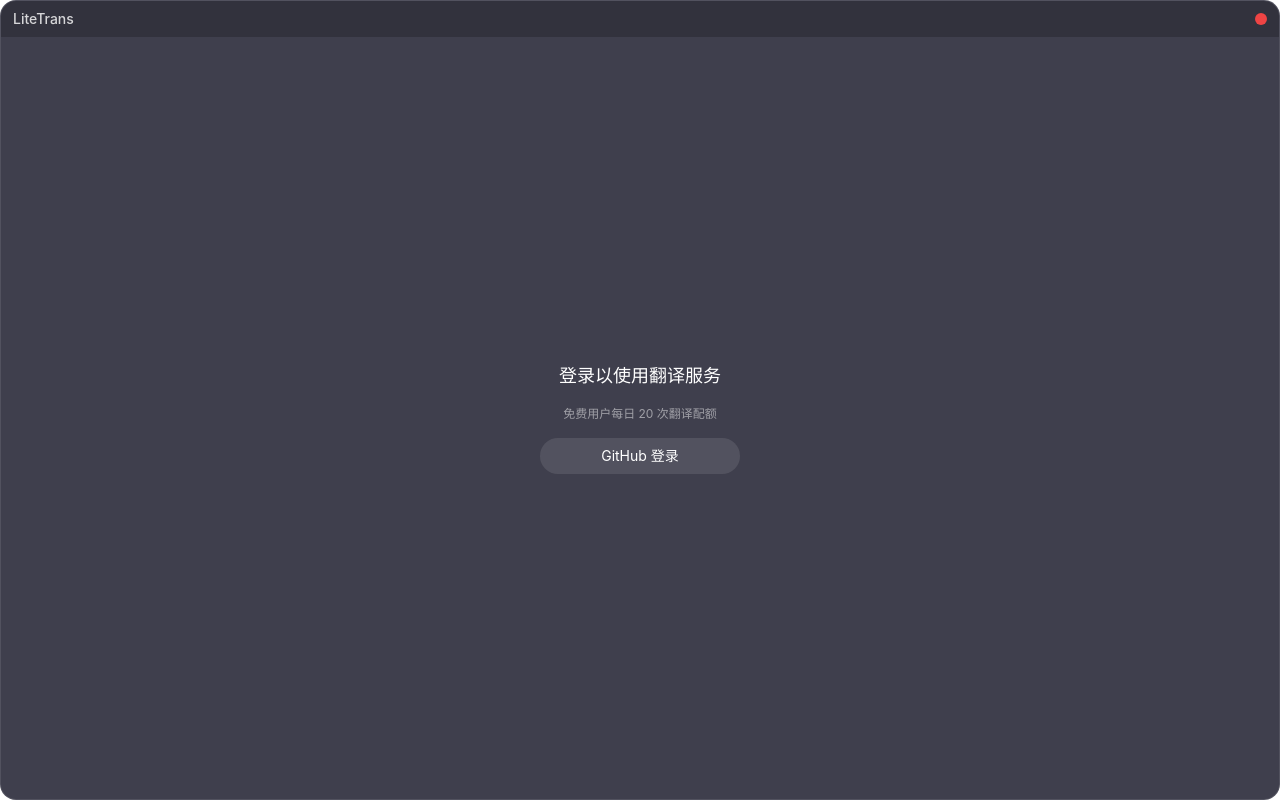
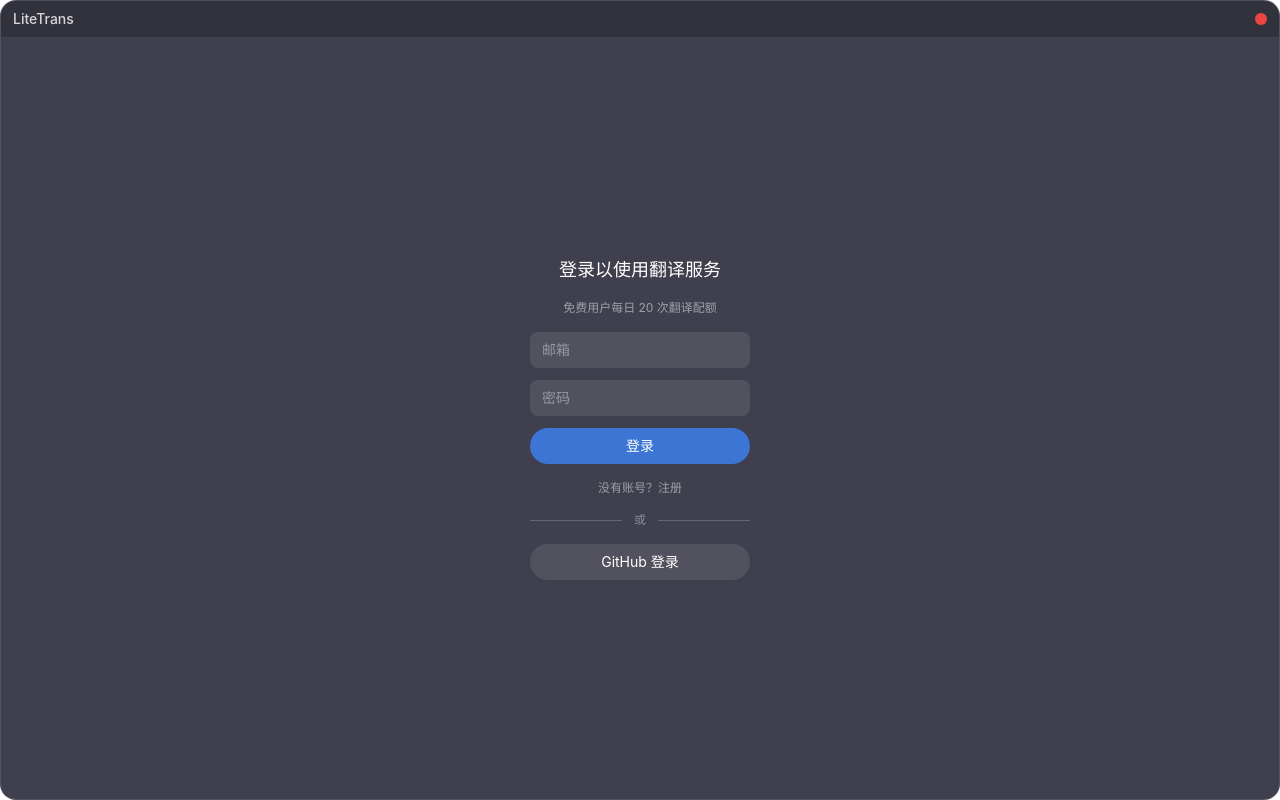
Before and after one commit to xiaowulang-turbo/LiteTrans, a React (Vite) app: page / in a window 1280 px wide. Built offline with nearby package versions, Linux system fonts and the light colour scheme; no server answers.

Commit message:
feat: add email authentication support

```diff
--- a/src/App.tsx
+++ b/src/App.tsx
@@ -28,7 +28,7 @@
 }
 
 function App() {
-  const { user, session, loading: authLoading, quota, signInWithOAuth, signOut, refreshQuota } = useAuth()
+  const { user, session, loading: authLoading, quota, signInWithOAuth, signInWithEmail, signUpWithEmail, signOut, refreshQuota } = useAuth()
   const sessionRef = useRef(session)
   sessionRef.current = session
 
@@ -38,6 +38,10 @@
   const [error, setError] = useState<string>('')
   const [copied, setCopied] = useState(false)
   const [authError, setAuthError] = useState('')
+  const [authMode, setAuthMode] = useState<'login' | 'register'>('login')
+  const [email, setEmail] = useState('')
+  const [password, setPassword] = useState('')
+  const [authSubmitting, setAuthSubmitting] = useState(false)
 
   useEffect(() => {
     if (!authLoading && !user) {
@@ -139,6 +143,30 @@
     if (error) setAuthError(error.message)
   }
 
+  const handleEmailSubmit = async (e: React.FormEvent) => {
+    e.preventDefault()
+    if (!email || !password) {
+      setAuthError('请填写邮箱和密码')
+      return
+    }
+    setAuthError('')
+    setAuthSubmitting(true)
+
+    const { error } = authMode === 'login'
+      ? await signInWithEmail(email, password)
+      : await signUpWithEmail(email, password)
+
+    setAuthSubmitting(false)
+    if (error) {
+      setAuthError(error.message)
+    } else if (authMode === 'register') {
+      setAuthError('')
+      setAuthMode('login')
+      setPassword('')
+      alert('注册成功，请查收验证邮件后登录')
+    }
+  }
+
   const handleLogout = async () => {
     await signOut()
     setView('login')
@@ -174,19 +202,56 @@
         </div>
 
         <div className="flex-1 flex flex-col items-center justify-center p-6 gap-4">
-          <h2 className="text-white text-lg font-medium">登录以使用翻译服务</h2>
+          <h2 className="text-white text-lg font-medium">
+            {authMode === 'login' ? '登录' : '注册'}以使用翻译服务
+          </h2>
           <p className="text-white/50 text-xs text-center">免费用户每日 20 次翻译配额</p>
 
           {authError && <p className="text-red-400 text-xs">{authError}</p>}
 
-          <div className="flex flex-col gap-3 w-full max-w-[200px]">
+          <form onSubmit={handleEmailSubmit} className="flex flex-col gap-3 w-full max-w-[220px]">
+            <input
+              type="email"
+              placeholder="邮箱"
+              value={email}
+              onChange={(e) => setEmail(e.target.value)}
+              className="w-full py-2 px-3 rounded-lg bg-white/10 text-white text-sm placeholder-white/40 outline-none focus:ring-1 focus:ring-white/30"
+            />
+            <input
+              type="password"
+              placeholder="密码"
+              value={password}
+              onChange={(e) => setPassword(e.target.value)}
+              className="w-full py-2 px-3 rounded-lg bg-white/10 text-white text-sm placeholder-white/40 outline-none focus:ring-1 focus:ring-white/30"
+            />
             <button
-              onClick={() => handleOAuthLogin('github')}
-              className="w-full py-2 px-4 rounded-full bg-white/10 hover:bg-white/20 text-white text-sm transition-colors"
+              type="submit"
+              disabled={authSubmitting}
+              className="w-full py-2 px-4 rounded-full bg-blue-500/80 hover:bg-blue-500 disabled:bg-white/10 disabled:text-white/40 text-white text-sm transition-colors"
             >
-              GitHub 登录
+              {authSubmitting ? '处理中...' : (authMode === 'login' ? '登录' : '注册')}
             </button>
+          </form>
+
+          <button
+            onClick={() => { setAuthMode(authMode === 'login' ? 'register' : 'login'); setAuthError('') }}
+            className="text-white/50 hover:text-white/70 text-xs"
+          >
+            {authMode === 'login' ? '没有账号？注册' : '已有账号？登录'}
+          </button>
+
+          <div className="flex items-center gap-3 w-full max-w-[220px]">
+            <div className="flex-1 h-px bg-white/20" />
+            <span className="text-white/40 text-xs">或</span>
+            <div className="flex-1 h-px bg-white/20" />
           </div>
+
+          <button
+            onClick={() => handleOAuthLogin('github')}
+            className="w-full max-w-[220px] py-2 px-4 rounded-full bg-white/10 hover:bg-white/20 text-white text-sm transition-colors"
+          >
+            GitHub 登录
+          </button>
         </div>
       </div>
     )
```
